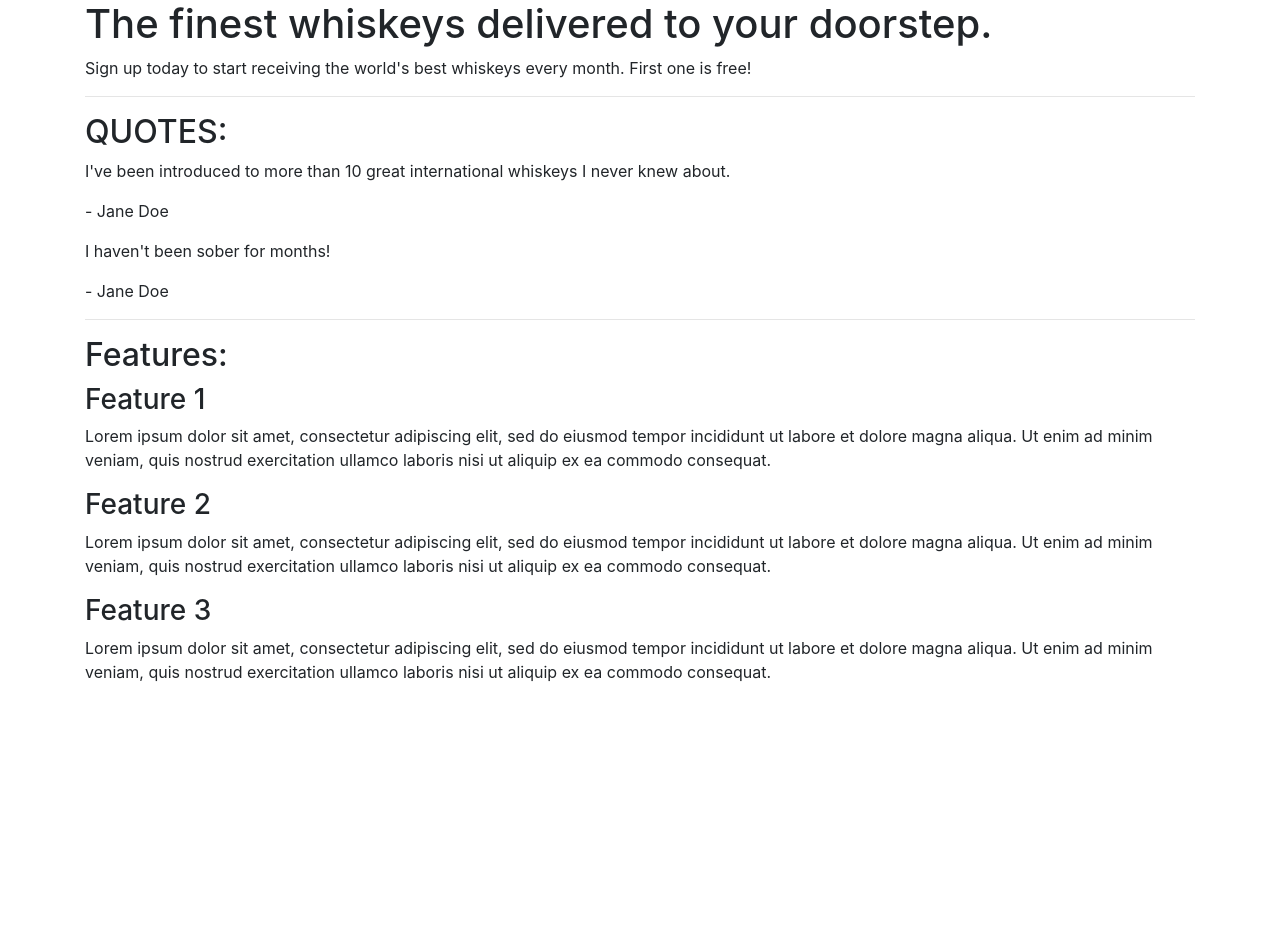
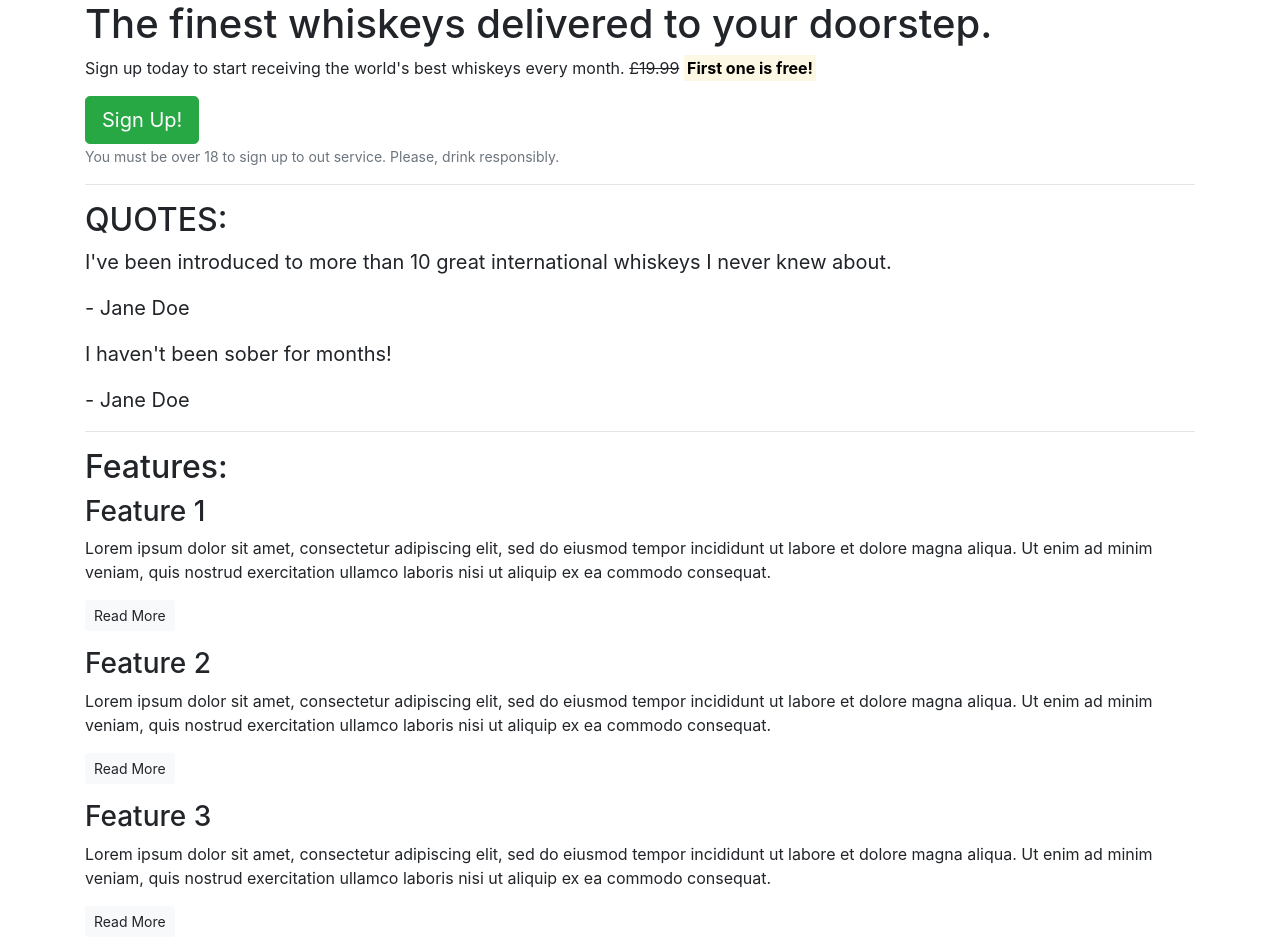
Before and after one commit to KeepKindling/MyFirstBootstrapProject, a plain HTML site: page index.html in a window 1280 px wide. Before the commit the page ends 800 px from the top, so only its background shows below. Drawn offline with nearby package versions, Linux system fonts and the light colour scheme.

Commit message:
updated article and header styles and added more info buttons

```diff
--- a/index.html
+++ b/index.html
@@ -19,7 +19,10 @@
         <!-- Callout -->
         <section class="callout">
             <h1>The finest whiskeys delivered to your doorstep.</h1>
-            <p>Sign up today to start receiving the world's best whiskeys every month. First one is free!</p>
+            <p>Sign up today to start receiving the world's best whiskeys every month.
+            <s>£19.99</s> <strong><mark>First one is free!</mark></strong></p>
+            <button class="btn btn-success btn-lg">Sign Up!</button>
+            <p class="text-muted"><small>You must be over 18 to sign up to out service. Please, drink responsibly.</small></p>
         </section>
         <!-- /.callout -->
         <hr>
@@ -27,14 +30,14 @@
         <!-- Quotes -->
         <section class="quotes">
             <h2 class="text-uppercase">Quotes:</h2>
-            <div class="quote">
+            <blockquote class="blockquote">
                 <p>I've been introduced to more than 10 great international whiskeys I never knew about.</p>
                 <p>- Jane Doe</p>
-            </div>
-            <div class="quote">
+            </blockquote>
+            <blockquote class="blockquote">
                 <p>I haven't been sober for months!</p>
                 <p>- Jane Doe</p>
-            </div>
+            </blockquote>
         </section>
         <!-- /.quotes -->
         <hr>
@@ -45,14 +48,17 @@
             <div class="feature">
                 <h3>Feature 1</h3>
                 <p>Lorem ipsum dolor sit amet, consectetur adipiscing elit, sed do eiusmod tempor incididunt ut labore et dolore magna aliqua. Ut enim ad minim veniam, quis nostrud exercitation ullamco laboris nisi ut aliquip ex ea commodo consequat.</p>
+                <p><a class="btn btn-sm btn-light" href="">Read More</a></p>
             </div>
             <div class="feature">
                 <h3>Feature 2</h3>
                 <p>Lorem ipsum dolor sit amet, consectetur adipiscing elit, sed do eiusmod tempor incididunt ut labore et dolore magna aliqua. Ut enim ad minim veniam, quis nostrud exercitation ullamco laboris nisi ut aliquip ex ea commodo consequat.</p>
+                <p><a class="btn btn-sm btn-light" href="">Read More</a></p>
             </div>
             <div class="feature">
                 <h3>Feature 3</h3>
                 <p>Lorem ipsum dolor sit amet, consectetur adipiscing elit, sed do eiusmod tempor incididunt ut labore et dolore magna aliqua. Ut enim ad minim veniam, quis nostrud exercitation ullamco laboris nisi ut aliquip ex ea commodo consequat.</p>
+                <p><a class="btn btn-sm btn-light" href="">Read More</a></p>
             </div>
         </section>
         <!-- /.features -->
```
